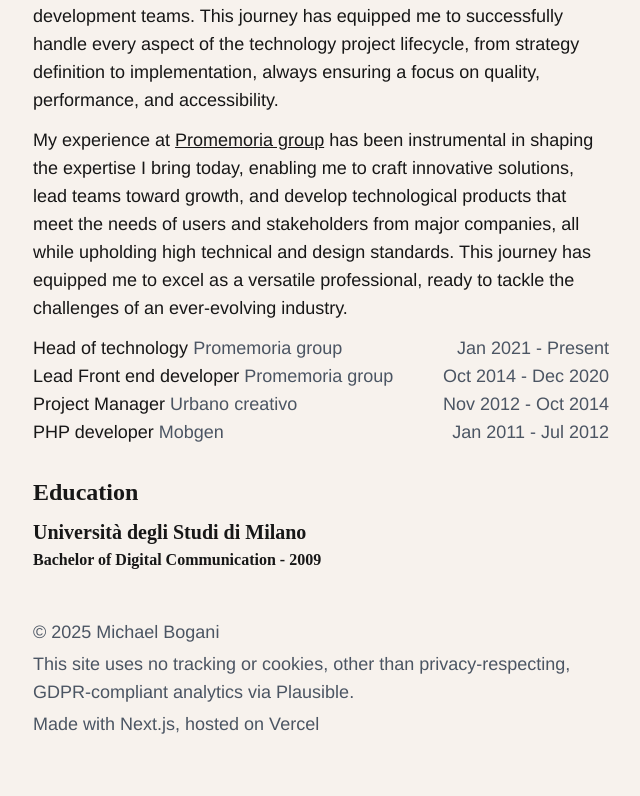
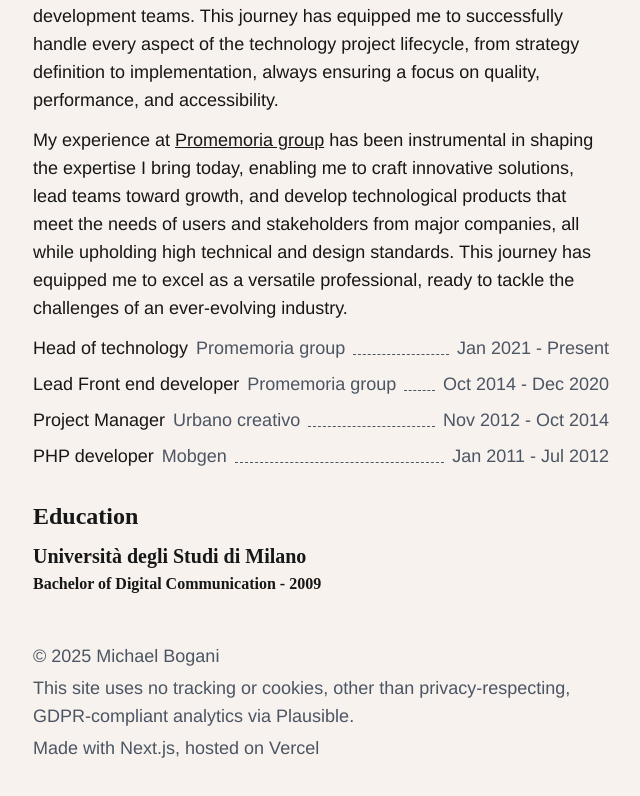
Before and after one commit to ilboga/ilboga-front, a Next.js app: page / in a window 1280 px wide. Shown: the part 646-1442 px from the top of the page, without its empty margins (319-959 px from the left). Built offline with nearby package versions, Linux system fonts and the light colour scheme.

Commit message:
style: experience

```diff
--- a/app/page.js
+++ b/app/page.js
@@ -21,17 +21,14 @@
             <p dangerouslySetInnerHTML={{ __html: paragraph }} key={index}></p>
           ))}
         </div>
-        <ol>
+        <ol className="flex flex-col gap-y-2">
           {cv.experience.map((exp, index) => (
-            <li
-              key={index}
-              className="flex justify-between items-center gap-y-2"
-            >
-              <div>
-                {exp.position}
-                {` `}
+            <li key={index} className="flex justify-between items-end ">
+              <div className="flex flex-col lg:flex-row gap-x-2">
+                <span>{exp.position}</span>
                 <span className="text-gray-600">{exp.company}</span>
               </div>
+              <div className="hidden lg:flex flex-grow border-t border-dashed border-gray-600 h-1 mx-2 mb-1"></div>
               <div className="text-gray-600">{exp.duration}</div>
             </li>
           ))}
```
